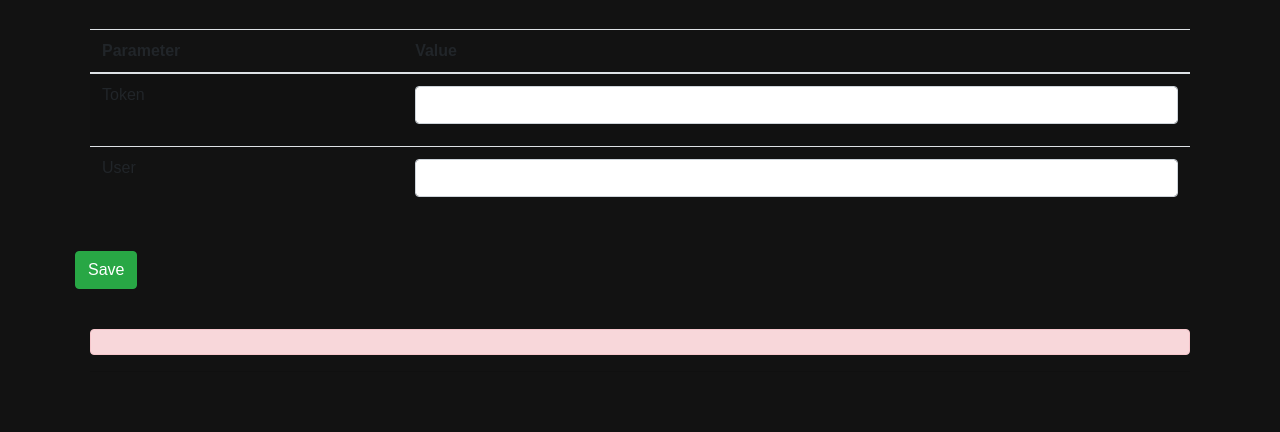
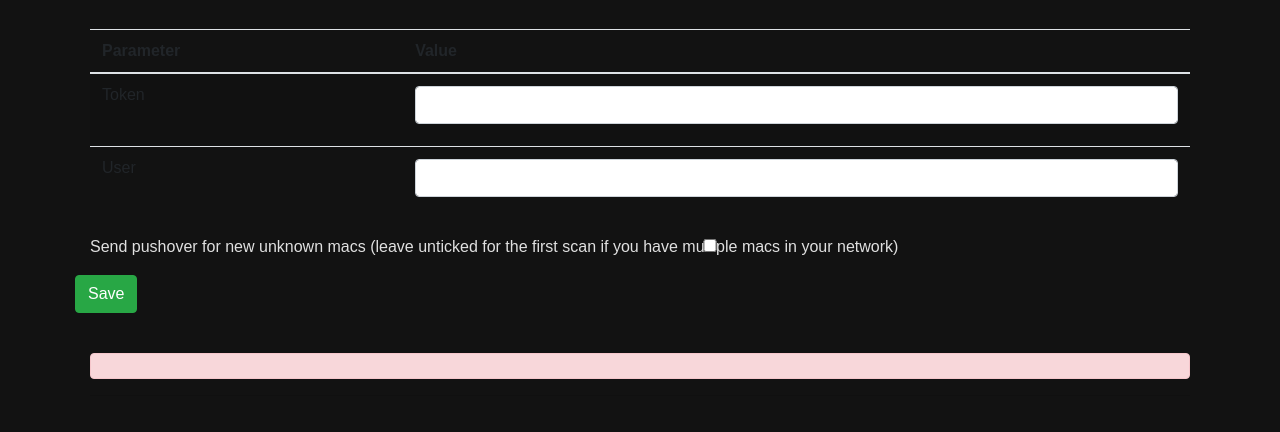
Before and after one commit to twik1/monithor, a Django app: template monithor/templates/settings.html in a window 1280 px wide. Shown: the part 998-1430 px from the top of the page. Before the commit the page ends 1353 px from the top, so only its background shows below. Run offline with Django 5.2, Linux system fonts and the light colour scheme; the template is opened without the code that fills it, so the values that code supplies are empty; parts of the project's set-up code (start-up, migrations or seed data) failed here and were passed over; some libraries are stand-ins or nearby versions.

Commit message:
Checkbox for enabling and disabling pushover sending

```diff
--- a/monithor/engine.py
+++ b/monithor/engine.py
@@ -38,6 +38,4 @@
                 Statusmsg.clear_snmp_msg()
             ''' Fetching macs and compare to existing'''
             Maclists.compare(SNMP.fetch_mac(SNMP.get_ip(), SNMP.get_oid(), SNMP.get_community()))
-
-
             time.sleep(self.scantime)
--- a/monithor/maclists.py
+++ b/monithor/maclists.py
@@ -129,6 +129,7 @@
                     Maclists.update_last_seen(mac)
                     if Maclists.get_counter(mac) < 3:
                         if Maclists.get_counter(mac) < 1:
+                            None
                             #print("Set {} to online".format(mac))
                         Maclists.set_counter(mac, 3)
                     tempmac = mac
@@ -146,6 +147,8 @@
             ''' I its an unknown mac add to unhandled and send notification '''
             if not tempmac:
                 Maclists.add_mac(mac, "", "", UNKNOWN_MAC)
+                if Notification.objects.first().send_bool:
+                    Maclists.pushover_send("Unknown mac {} found on network".format(mac))
         ''' Decrement the counter for macs not found '''
         for mac in total_mac_storage:
             if mac.mac_text not in maclist:
--- a/monithor/models.py
+++ b/monithor/models.py
@@ -3,6 +3,7 @@
 class Notification(models.Model):
     token_text = models.CharField(max_length=50)
     user_text = models.CharField(max_length=50)
+    send_bool = models.BooleanField(default=False)
     def __str__(self):
         return (self.token_text, self.user_text)
 
--- a/monithor/templates/settings.html
+++ b/monithor/templates/settings.html
@@ -116,6 +116,15 @@
                      </tr>
                  </tbody>
             </table>
+
+            {% if source.send_bool == True %}
+                <input type="checkbox" class="form-check-input" name="sendpush" id="sendpush" checked>
+            {% else %}
+                <input type="checkbox" class="form-check-input" name="sendpush" id="sendpush">
+            {% endif %}
+            <label class="form-check-label">Send pushover for new unknown macs (leave unticked for the first
+                scan if you have multiple macs in your network)</label>
+
             <div class="row" style="padding-top: 1rem">
                 <button type="submit" class="btn btn-success">Save</button>
             </div>
--- a/monithor/views.py
+++ b/monithor/views.py
@@ -28,6 +28,10 @@
             row = Notification.objects.first()
             row.token_text = data['token']
             row.user_text = data['user']
+            if 'sendpush' in data:
+                row.send_bool = True
+            else:
+                row.send_bool = False
             row.save()
             Maclists.pushover_send("Config test")
         # ToDo test the setting before reloading the page
```
